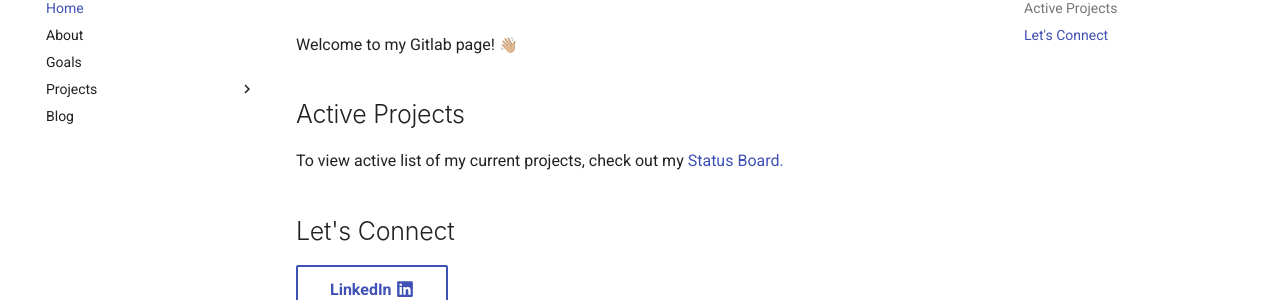
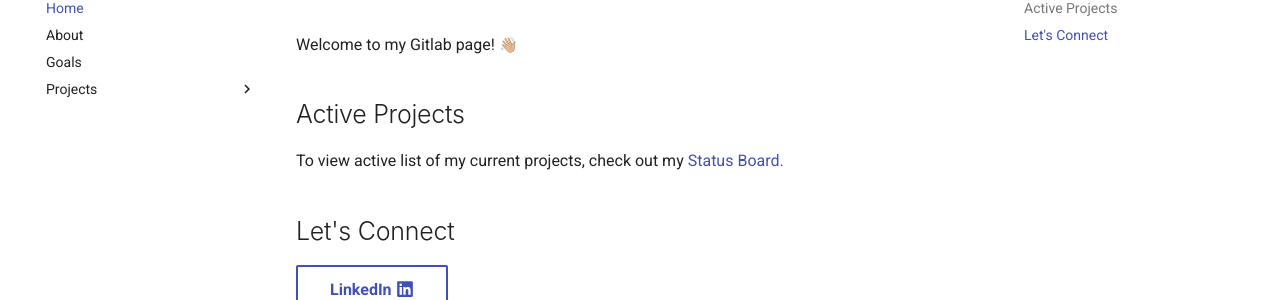
Before and after one commit to stevejoluc/stevejoluc.github.io, an MkDocs documentation site: the page built from docs/index.md, in a window 1280 px wide. Shown: the part 148-448 px from the top of the page. Built offline with MkDocs 1.6.1 and Material for MkDocs 9.7.7, drawn with Linux system fonts in a browser that asks for light colours; emoji names are drawn with the system emoji font.

Commit message:
Update mkdocs.yml

```diff
--- a/mkdocs.yml
+++ b/mkdocs.yml
@@ -140,4 +140,3 @@ nav:
   - Goals: goals/goals.md
   - Projects:
      - Active Projects: projects/projects.md
-  - Blog: blog/index.md
```
